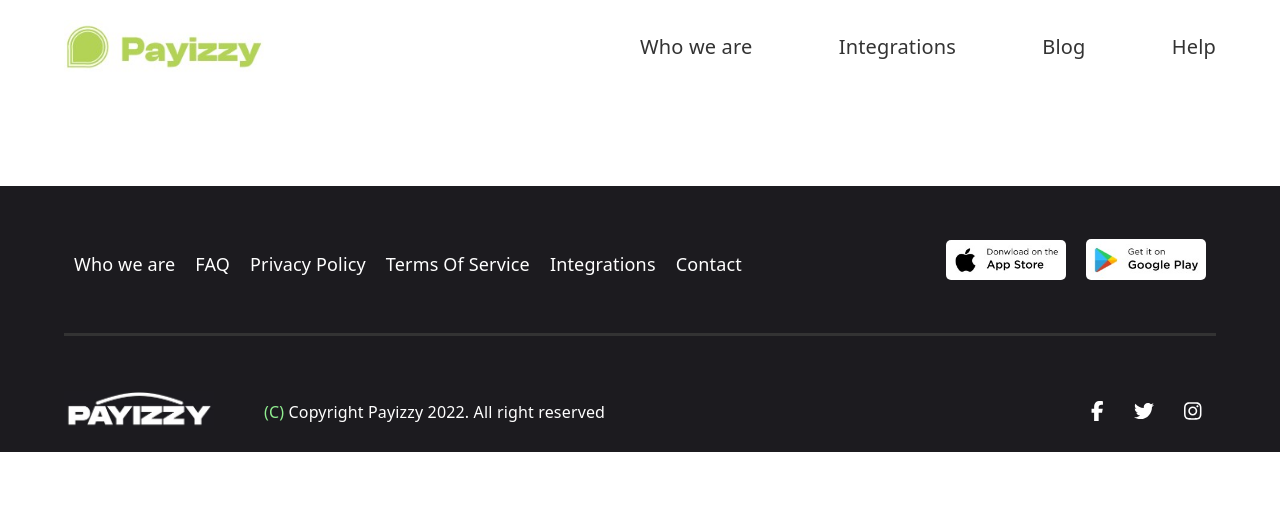
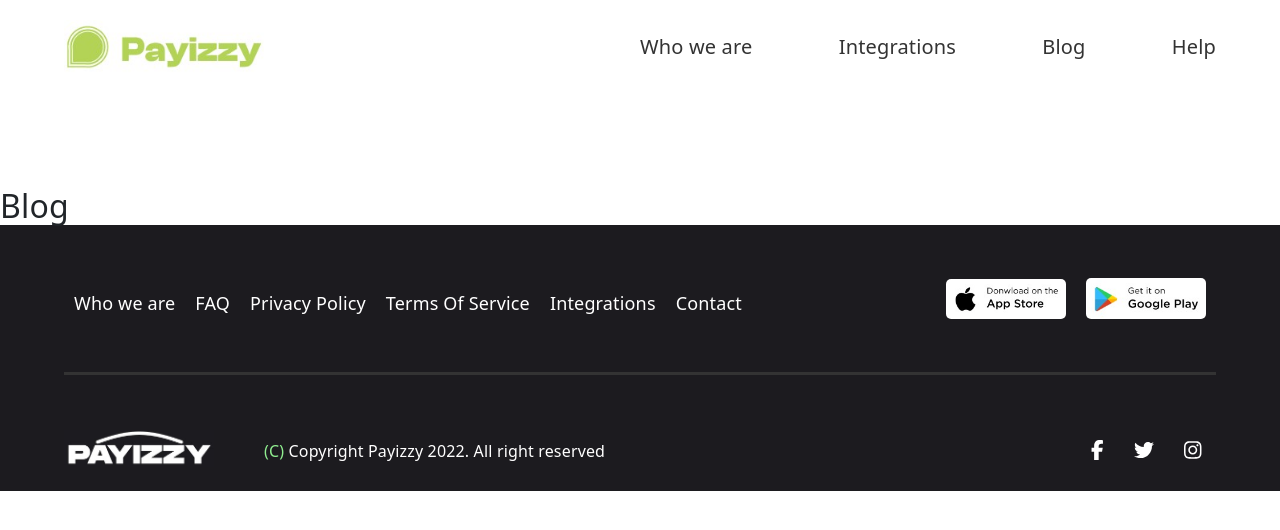
Before and after one commit to Boogie27/payizzy, a React (Create React App) app: page /blog in a window 1280 px wide. Shown: the top 530 px of the page. Built offline with nearby package versions, Linux system fonts and the light colour scheme.

Commit message:
payizzy-app

```diff
--- a/src/App.js
+++ b/src/App.js
@@ -9,6 +9,7 @@ import Navigation from './components/navigation/Navigation'
 import Footer from './components/footer/Footer'
 
 import Home from './components/home/Home'
+import Blog from './components/blog/Blog'
 import Preloader from './components/preloader/Preloader'
 
 // Static data for  development
@@ -173,6 +174,7 @@ function App() {
             <div className="navigation"><Navigation sections={sections} scrollToSection={scrollToSection} sideNav={sideNav} sideNavToggle={sideNavToggle} floatNav={floatNav}/></div>
               <Routes>
                 <Route path="/" element={<Home fetchElementRef={fetchElementRef} animate={animate} bannerImage={bannerImage} bannerDesc={bannerDesc} bannerTwo={bannerTwo} faqItems={faqItems} faqQuestion={faqQuestion} toggleFqContent={toggleFqContent}/>}/>
+                <Route path="/blog" element={<Blog/>}/>
               </Routes>
             <div className="footer"><Footer /></div>
           </Fragment>
--- a/src/components/blog/Blog.js
+++ b/src/components/blog/Blog.js
@@ -0,0 +1,11 @@
+
+
+
+const Blog = () => {
+    return (
+        <div className="">Blog</div>
+    )
+}
+
+
+export default Blog
--- a/src/components/home/ContainerFive.js
+++ b/src/components/home/ContainerFive.js
@@ -48,7 +48,7 @@ const LeftSide = () => {
                     <img src={app_image('37.svg')} alt="blog-icon"/>
                 </div>
                 <div className="item-link">
-                    <NavLink to="/">Learn more</NavLink>
+                    <NavLink to="/blog">Learn more</NavLink>
                 </div>
             </div>
         </div>
--- a/src/components/navigation/Navigation.js
+++ b/src/components/navigation/Navigation.js
@@ -37,7 +37,7 @@ export default Navigation
 const NavigationLeft = () => {
     return (
         <div className="nav-left">
-            <img src={logo('2.jpg')} alt="nav"/>
+            <NavLink to="/"><img src={logo('2.jpg')} alt="nav"/></NavLink>
         </div>
     )
 }
```
